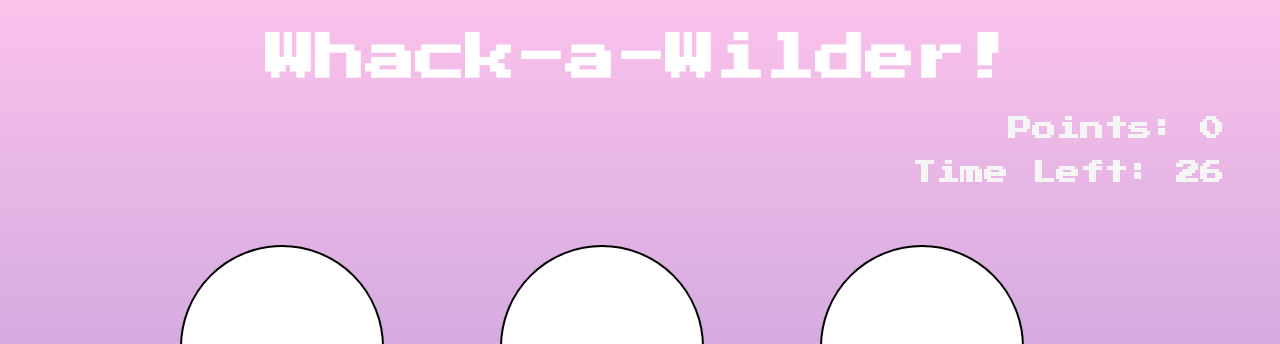
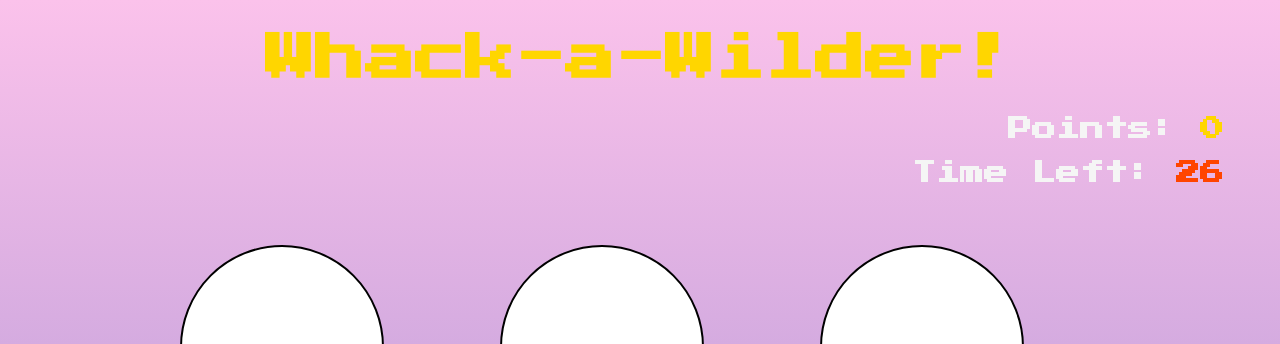
Before and after one commit to AlenaNik/pacmanhackaton, a website: page index.html in a window 1280 px wide. Shown: the top 344 px of the page. Drawn offline with nearby package versions, Linux system fonts and the light colour scheme.

Commit message:
img moved

```diff
--- a/mystyle.css
+++ b/mystyle.css
@@ -12,7 +12,7 @@ body {
 }
 
 h1 {
-  color: white;
+  color: #ffd600;
   text-align: center;
   font-family: 'Press Start 2P', cursive;
   font-size: 50px;
@@ -63,7 +63,16 @@ h2.time {
   overflow: hidden;
 }
 .points {
-  position: center;
+   position: center;
+ }
+
+#points {
+  color: #ffd600;
+}
+
+
+#timeLeft {
+  color: orangered;
 }
 
 img {
@@ -75,7 +84,7 @@ img {
 
 @keyframes popup {
   50% {
-    top: 25%;
+    top: 5%;
   }
 }
 
```
